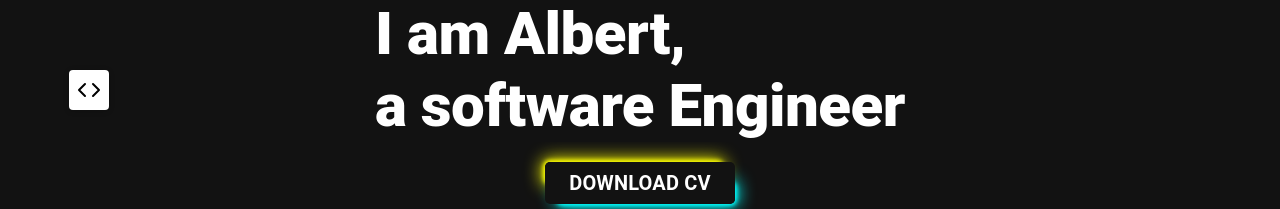
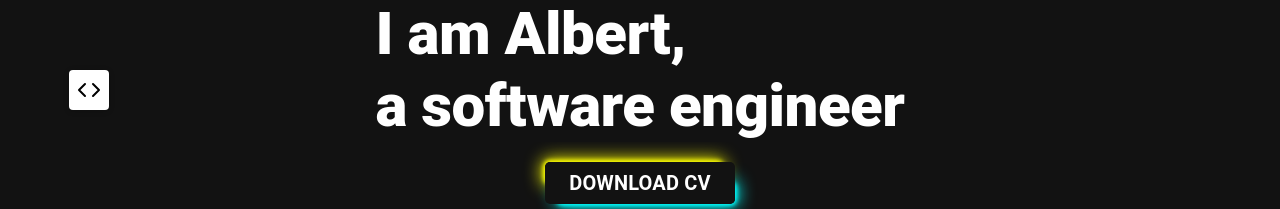
Before and after one commit to sr-albert/albert, a React (Vite) app: page / in a window 1280 px wide. Shown: the part 310-519 px from the top of the page. Built offline with nearby package versions, Linux system fonts and the light colour scheme; no server answers.

Commit message:
chore: typo

```diff
--- a/src/pages/Home/Home.tsx
+++ b/src/pages/Home/Home.tsx
@@ -13,7 +13,7 @@ export default function Home() {
             I am Albert,
           </Typography>
           <Typography variant="h2" fontWeight={800}>
-            a software Engineer
+            a software engineer
           </Typography>
           <OpenWork />
         </span>
```
